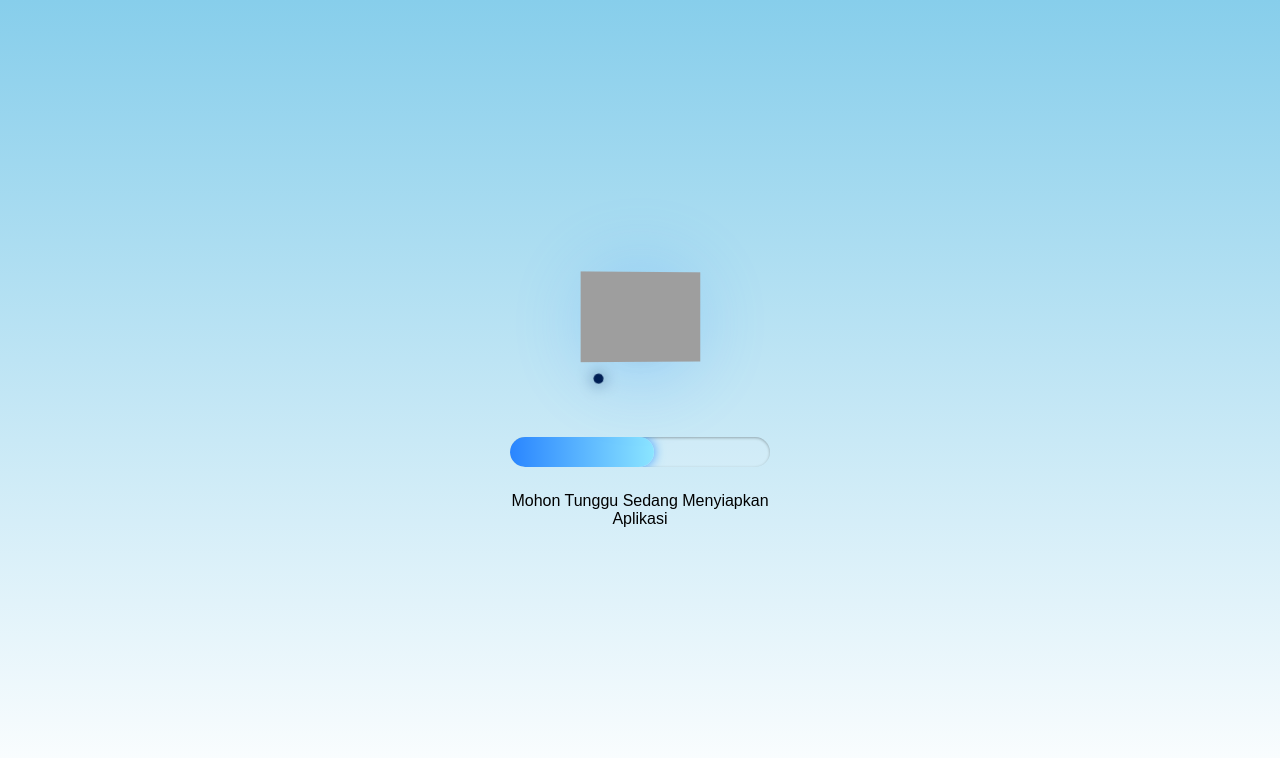
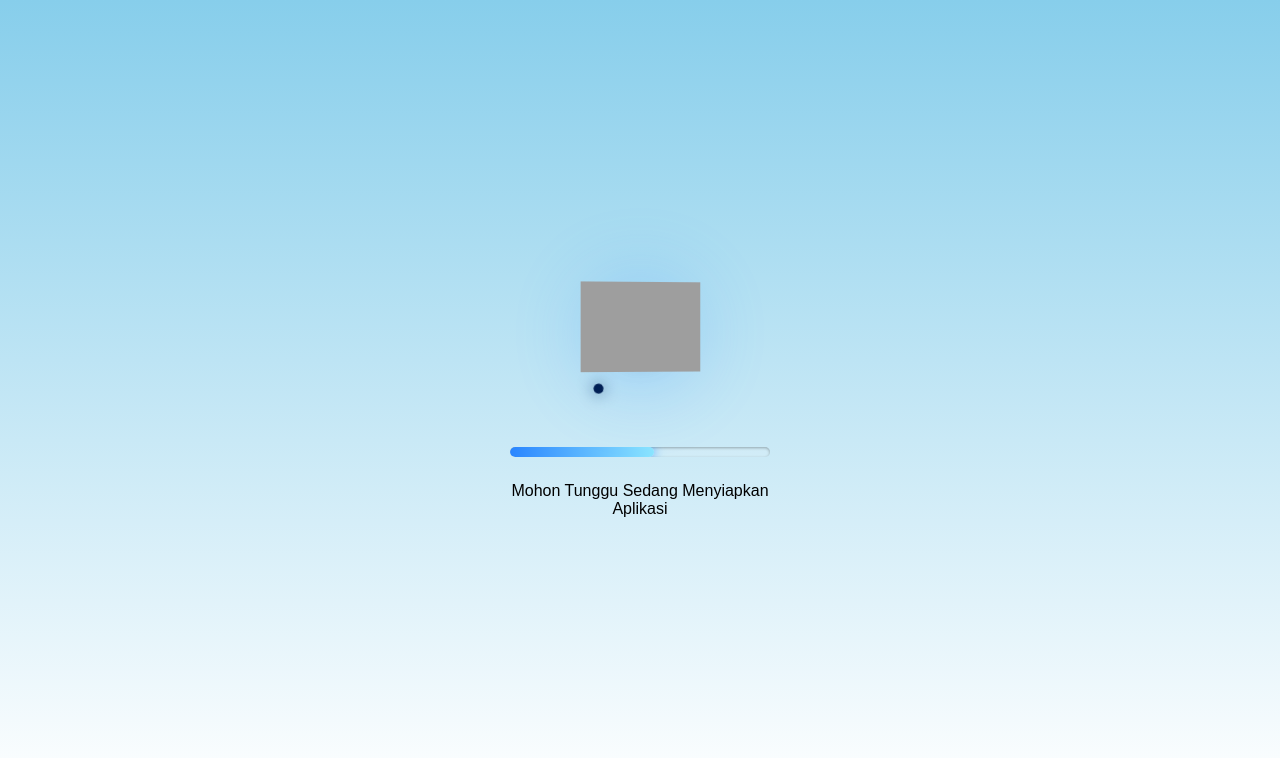
Before and after one commit to sbmdikomitesubang-arch/aplikasi-serikat-sbmdi, a plain HTML site: page loading.html in a window 1280 px wide. Drawn offline with Linux system fonts and the light colour scheme; grey boxes are pictures that could not be loaded.

Commit message:
Update loading.html

```diff
--- a/loading.html
+++ b/loading.html
@@ -137,7 +137,7 @@
     .progress-track {
       margin-bottom: 25px;
       width: 100%;
-      height: 30px;
+      height: 10px;
       border-radius: 20px;
       overflow: hidden;
       background: rgba(255,255,255,0.13);
```
